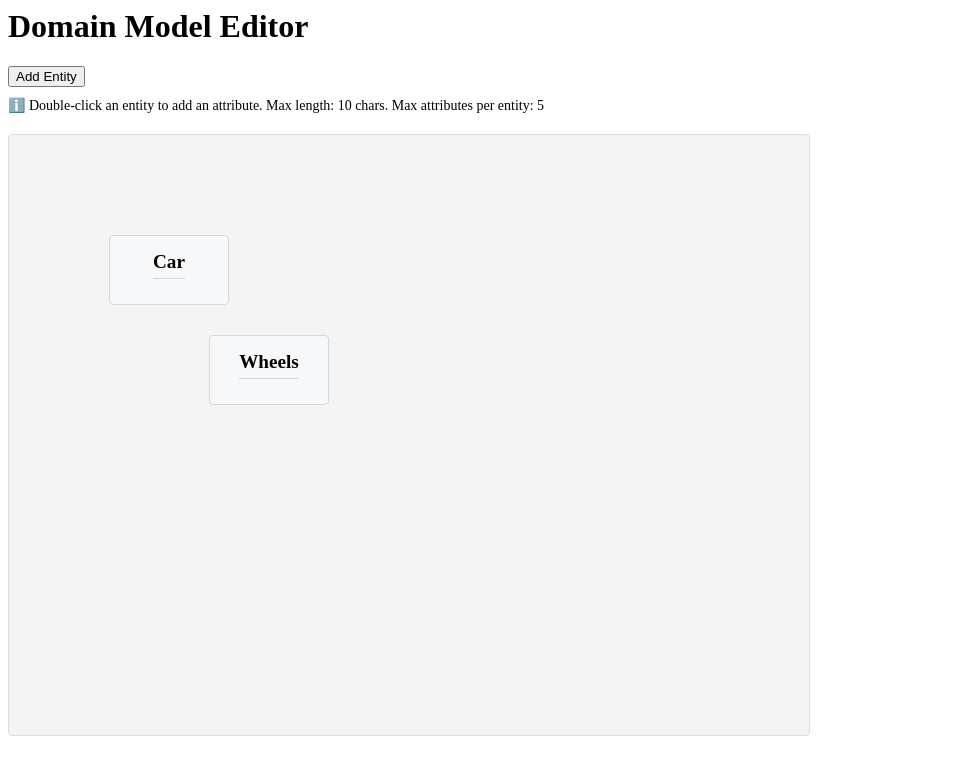
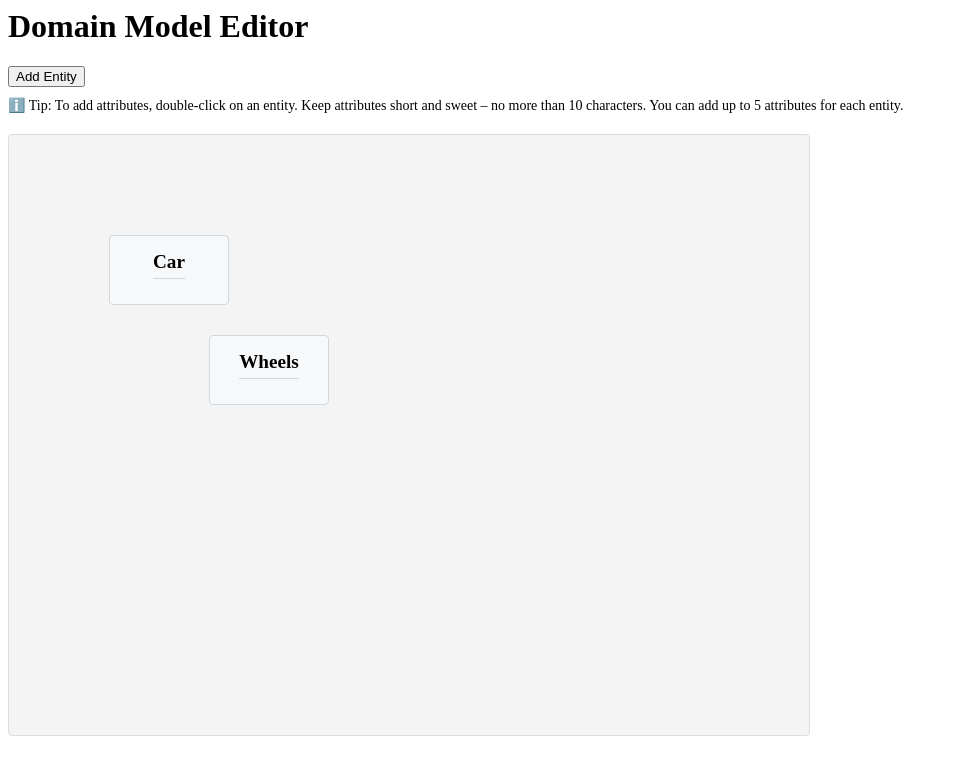
Before and after one commit to devLeopar/Canvas-App, a React app: page / in a window 1280 px wide. Shown: the top 774 px of the page, without its empty margins (0-958 px from the left). Built offline with nearby package versions, Linux system fonts and the light colour scheme.

Commit message:
chore: shifting styles to variable, update text more user friendly tone

```diff
--- a/src/components/app.tsx
+++ b/src/components/app.tsx
@@ -2,6 +2,11 @@ import React, { useContext } from "react";
 import { observer } from "mobx-react";
 import { EntityCanvas } from "./entitycanvas";
 import { EntitiesContext } from "../index";
+
+const explanatoryTextStyle = {
+  marginTop: "10px",
+  fontSize: "14px",
+};
 
 export const App = observer(() => {
   const entityStore = useContext(EntitiesContext);
@@ -28,9 +33,10 @@ export const App = observer(() => {
     <div>
       <h1>Domain Model Editor</h1>
       <button onClick={onAddEntity}>Add Entity</button>
-      <p style={{ marginTop: "10px", fontSize: "14px" }}>
-        ℹ️ Double-click an entity to add an attribute. Max length: 10 chars. Max
-        attributes per entity: 5
+      <p style={explanatoryTextStyle}>
+        ℹ️ Tip: To add attributes, double-click on an entity. Keep attributes
+        short and sweet – no more than 10 characters. You can add up to 5
+        attributes for each entity.
       </p>
       <EntityCanvas />
     </div>
```
